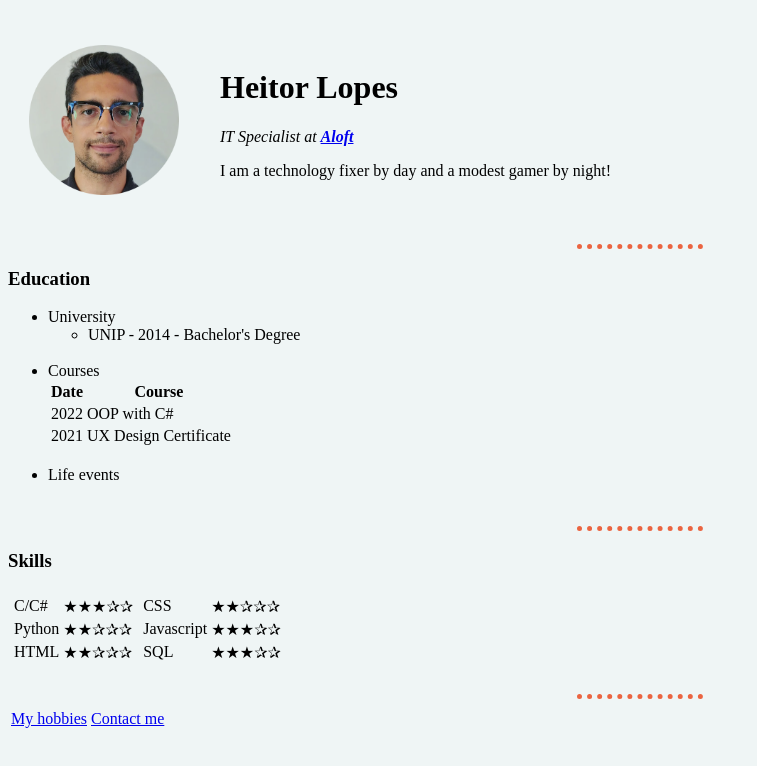
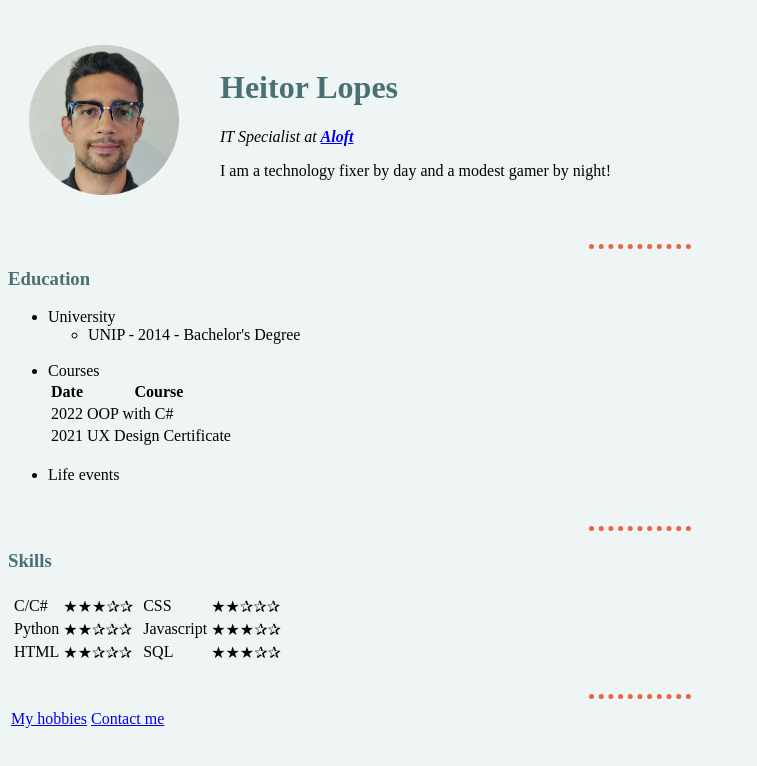
Before and after one commit to hloops/CV, a plain HTML site: page index.html in a window 1280 px wide. Shown: the whole page, without its empty margins (0-757 px from the left). Drawn offline with Linux system fonts and the light colour scheme.

Commit message:
CSS Folder creation and h1/h3 changes

```diff
--- /dev/null
+++ b/css/style.css
@@ -0,0 +1,15 @@
+body {
+    background-color: #EFF5F5;
+}
+hr {
+    border: 5px dotted #eb6440;
+    border-style: none none dotted;
+    color: #EFF5F5;
+    width: 8%;
+}
+h1 {
+    color: #497174;
+}
+h3 {
+    color:#497174;
+}
--- a/index.html
+++ b/index.html
@@ -3,26 +3,14 @@
 <head>
     <meta charset="UTF-8">
     <title>► Heitor's Personal Site ◄</title>
-
-    <style>
-        body {
-            background-color: #EFF5F5;
-        }
-        hr {
-            border: 5px dotted #eb6440;
-            border-style: none none dotted;
-            color: #EFF5F5;
-            background-color: #EFF5F5;
-            width: 10%;
-        }
-    </style>
+    <link rel="stylesheet" href="css/style.css">
 </head>
 <body>
     <table cellspacing="20">
         <tbody>
             <tr>
                 <td>
-                    <img src="Icons\profile_circle.png" alt="Heitor's profile picture" height="150" width="150">
+                    <img src="Icons/profile_circle.png" alt="Heitor's profile picture" height="150" width="150">
                 </td>
                 <td style="padding: 20px">
                 <h1>Heitor Lopes</h1>
```
Also changed, not shown: contact.html (+1 -0 lines), hobbies.html (+1 -0 lines).
